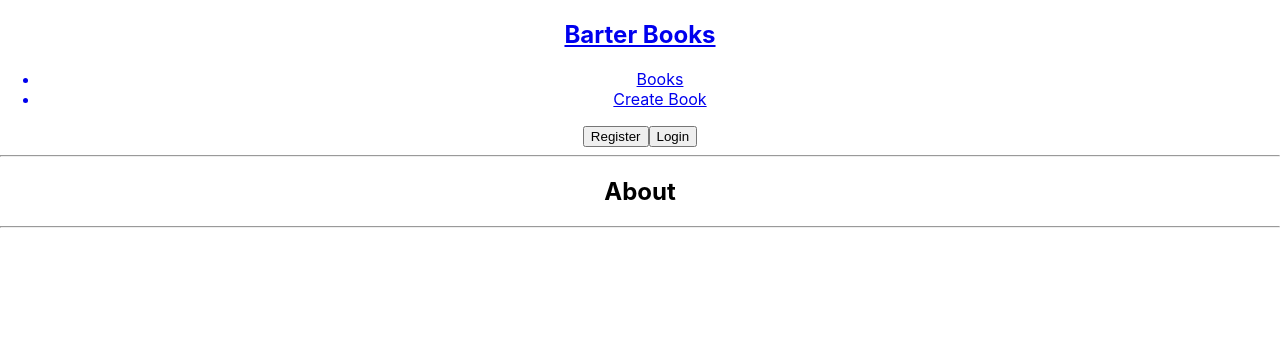
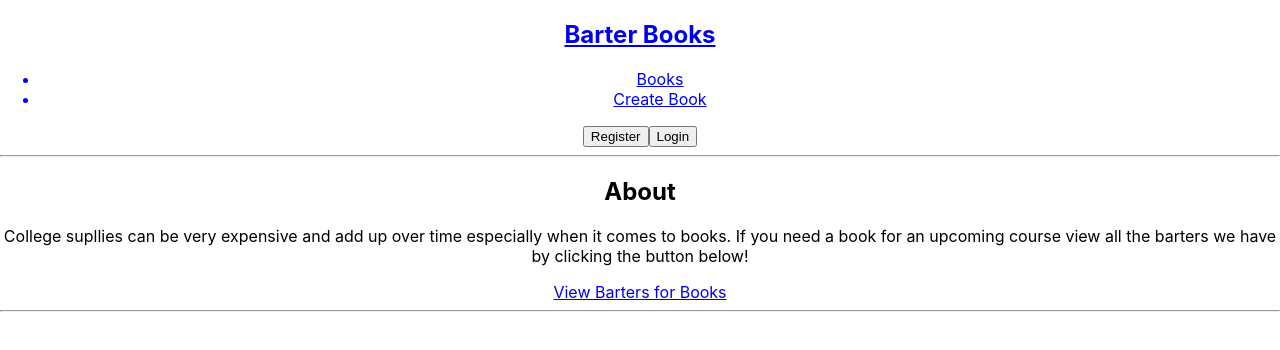
Before and after one commit to gchar031/barterbooks, a React (Create React App) app in the folder client/: page / in a window 1280 px wide. Shown: the top 350 px of the page. Built offline with nearby package versions, Linux system fonts and the light colour scheme; no server answers.

Commit message:
content for confirmation and home page added

```diff
--- a/client/src/screens/Confirmation.jsx
+++ b/client/src/screens/Confirmation.jsx
@@ -2,8 +2,14 @@ import React from "react";
 
 export default function Confirmation() {
   return (
-    <div>
+    <div id="confirmReq">
       <h2 className="subtitles">Confirmation</h2>
+      <section id="confirmBody">
+        <p>
+          Your exchange request has been confirmed! To contact the barterer for
+          approval or more information <u id="confirmLink">click here</u>.
+        </p>
+      </section>
     </div>
   );
 }
--- a/client/src/screens/Home.jsx
+++ b/client/src/screens/Home.jsx
@@ -1,9 +1,16 @@
 import React from 'react'
+import { Link } from 'react-router-dom';
 
 export default function Home() {
   return (
-    <div>
+    <div className="about">
       <h2 className="subtitles">About</h2>
+      <p>
+        College supllies can be very expensive and add up over time especially
+        when it comes to books. If you need a book for an upcoming course view
+        all the barters we have by clicking the button below!
+      </p>
+      <Link to="/books">View Barters for Books</Link>
     </div>
   );
 }
```
